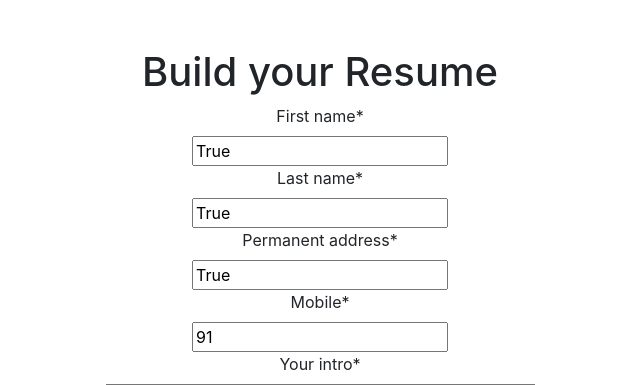
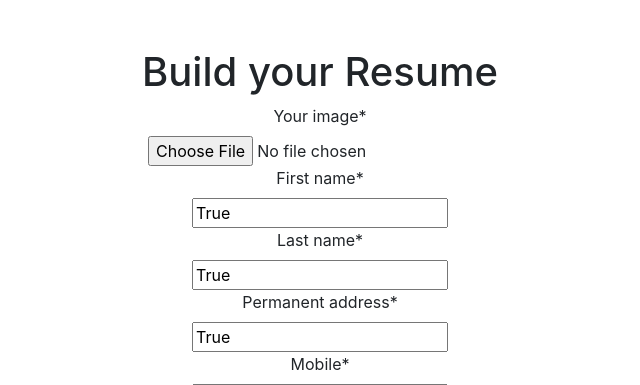
Before and after one commit to flashfoxter/resume-maker, a Django app: page /cv/resume/ in a window 1280 px wide. Shown: the top 385 px of the page, without its empty margins (320-960 px from the left). Run offline with Django 3.2, Linux system fonts and the light colour scheme; some libraries are stand-ins or nearby versions.

Commit message:
first commit

```diff
--- a/cv/forms.py
+++ b/cv/forms.py
@@ -6,4 +6,4 @@ class ResumeForm(ModelForm):
 
     class Meta:
         model = Resume
-        fields = ['first_name', 'last_name','permanent_address','mobile','your_intro','mail','linkedin','github','facebook','hobies','skills','highest_qualification','graduation_year','institute_name','graduation_achievements','present_company','present_role','present_start','present_end','present_work','previous_company','previous_role','previous_start','previous_end','previous_work']
+        fields = ['your_image','first_name', 'last_name','permanent_address','mobile','your_intro','mail','linkedin','github','facebook','hobies','skills','highest_qualification','graduation_year','institute_name','graduation_achievements','present_company','present_role','present_start','present_end','present_work','previous_company','previous_role','previous_start','previous_end','previous_work']
--- a/cv/models.py
+++ b/cv/models.py
@@ -51,6 +51,7 @@ class Resume(models.Model):
     graduation_year = models.CharField(max_length=50,default = '2017-2021')
     institute_name= models.CharField(max_length=50,default = 'IIIT Gwalior')
     graduation_achievements = models.TextField(default=True)
+    your_image = models.FileField(upload_to = 'cv/images/', null = True)
 
 
     date= models.DateTimeField(auto_now_add=True)
--- a/cv/views.py
+++ b/cv/views.py
@@ -5,9 +5,9 @@ from .models import Resume
 
 def resume(request):
     if request.method == "POST":
-        form = ResumeForm(request.POST)
+        form = ResumeForm(request.POST, request.FILES)
         if form.is_valid():
-            resume = Resume(first_name = form.cleaned_data['first_name'], last_name =  form.cleaned_data['last_name'],mobile = form.cleaned_data['mobile'], mail = form.cleaned_data['mail'],linkedin = form.cleaned_data['linkedin'],github = form.cleaned_data['github'],facebook = form.cleaned_data['facebook'],hobies = form.cleaned_data['hobies'],skills = form.cleaned_data['skills'],present_company = form.cleaned_data['present_company'],present_role = form.cleaned_data['present_role'],previous_role = form.cleaned_data['previous_role'],previous_company = form.cleaned_data['previous_company'],your_intro = form.cleaned_data['your_intro'],present_work = form.cleaned_data['present_work'],previous_work = form.cleaned_data['previous_work'])
+            resume = Resume(your_image = form.cleaned_data['your_image'] ,first_name = form.cleaned_data['first_name'], last_name =  form.cleaned_data['last_name'],mobile = form.cleaned_data['mobile'], mail = form.cleaned_data['mail'],linkedin = form.cleaned_data['linkedin'],github = form.cleaned_data['github'],facebook = form.cleaned_data['facebook'],hobies = form.cleaned_data['hobies'],skills = form.cleaned_data['skills'],present_company = form.cleaned_data['present_company'],present_role = form.cleaned_data['present_role'],previous_role = form.cleaned_data['previous_role'],previous_company = form.cleaned_data['previous_company'],your_intro = form.cleaned_data['your_intro'],present_work = form.cleaned_data['present_work'],previous_work = form.cleaned_data['previous_work'])
             resume.save()
             form.save()
             return redirect('/cv/final')
--- a/resumde/settings.py
+++ b/resumde/settings.py
@@ -122,6 +122,9 @@ USE_TZ = True
 
 STATIC_URL = '/static/'
 
+
+MEDIA_URL='/media/'
+MEDIA_ROOT=os.path.join(BASE_DIR,'staticfiles','media')
 STATICFILES_DIRS=(
     os.path.join(BASE_DIR,'staticfiles'),
 )
--- a/templates/cv/resume.html
+++ b/templates/cv/resume.html
@@ -9,7 +9,7 @@
     <title>Resume</title>
 </head>
 <body>
-   <form method="POST" action="{% url 'resume' %}">
+   <form method="POST" action="{% url 'resume' %}" enctype="multipart/form-data">
        {% csrf_token %}
 
    <div class="container"><div class=" text-center mt-5 ">
--- a/templates/final.html
+++ b/templates/final.html
@@ -16,8 +16,8 @@
 		<div class="container">
 			<div class="picture-resume-wrapper">
         <div class="picture-resume">
-        <span><img src="https://s3.amazonaws.com/uifaces/faces/twitter/jsa/128.jpg" alt="" /></span>
-        <svg version="1.1" viewBox="0 0 350 350">
+        <span><img src="/static/media/{{resume.your_image}}" alt="" /></span>
+
 
   <defs>
     <filter id="goo">
```
Also changed, not shown: cv/migrations/0019_resume_your_image.py (added), db.sqlite3, 10 other files.
